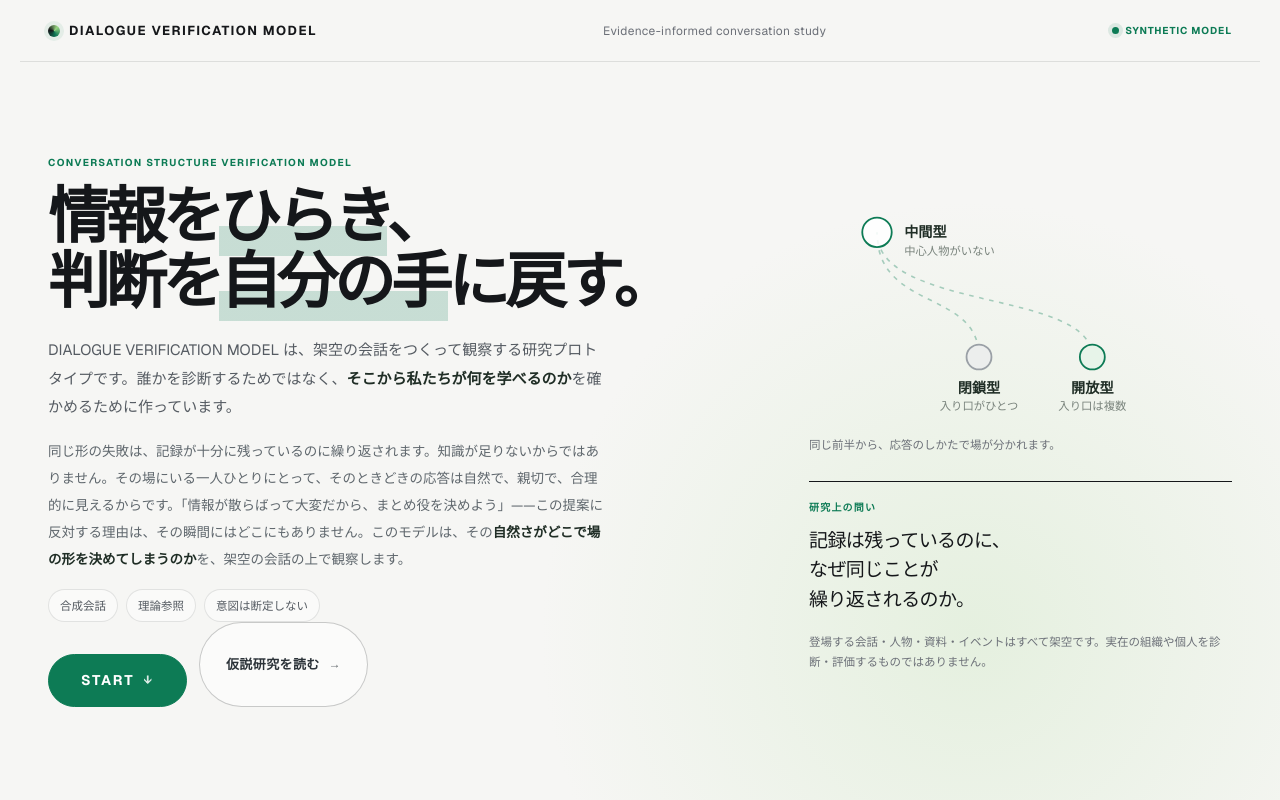
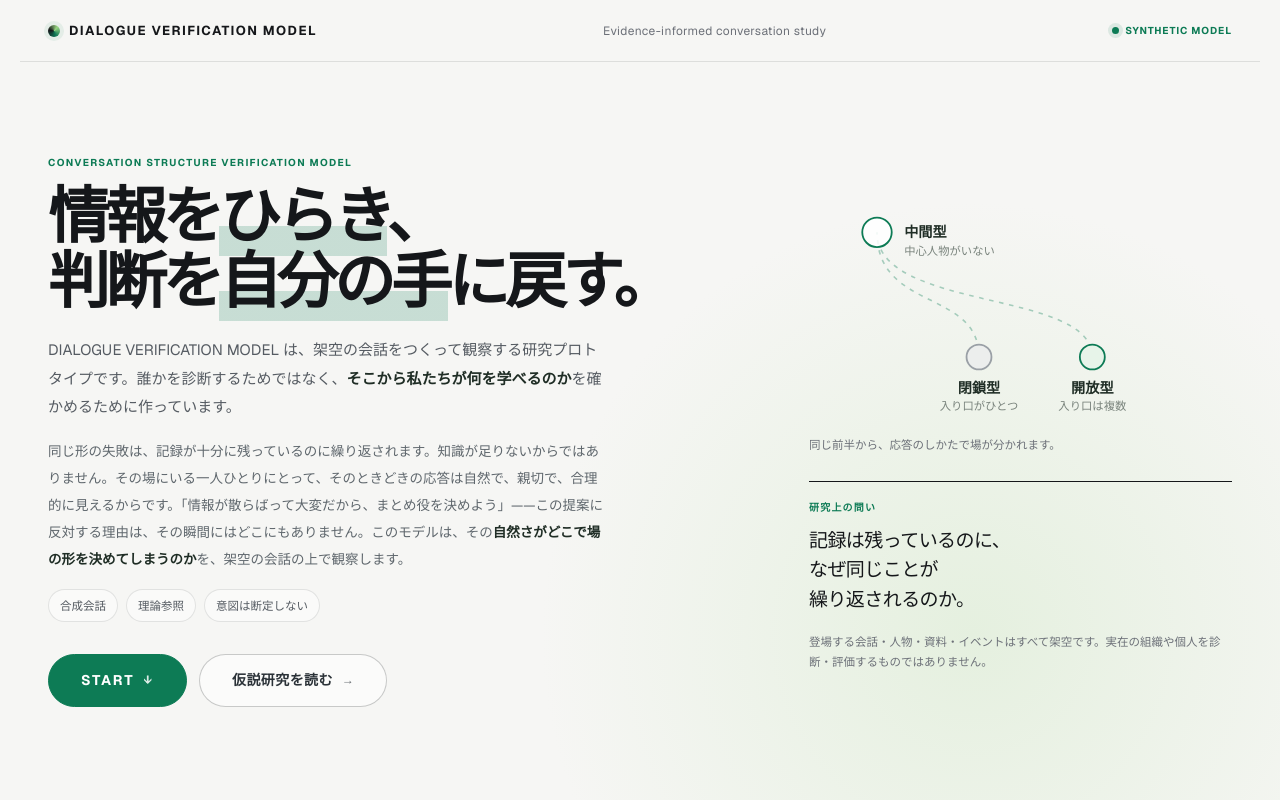
Before and after one commit to HFOT/dialogue-verification-model, a Next.js app: page / in a window 1280 px wide. Shown: the top 800 px of the page. Built offline with nearby package versions, Linux system fonts and the light colour scheme.

Commit message:
fix: 2つのCTAボタンの高さ・余白のずれを解消（margin-topを行単位に統一）

```diff
--- a/app/globals.css
+++ b/app/globals.css
@@ -238,14 +238,16 @@
 }
 
 /* スタート画面：ヒーローを1画面目にして、START で会話画面へ */
-.hero-start{display:inline-flex;align-items:center;gap:9px;margin-top:26px;border:1px solid var(--green);border-radius:999px;background:var(--green);padding:13px 26px;color:#fff;font-size:13px;font-weight:700;letter-spacing:.14em;cursor:pointer;transition:transform .18s ease,box-shadow .18s ease}
+.hero-cta-row{margin-top:26px}
+.hero-start{display:inline-flex;align-items:center;gap:9px;border:1px solid var(--green);border-radius:999px;background:var(--green);padding:13px 26px;color:#fff;font-size:13px;font-weight:700;letter-spacing:.14em;cursor:pointer;transition:transform .18s ease,box-shadow .18s ease}
 .hero-start:hover{transform:translateY(-1px);box-shadow:0 10px 24px rgba(13,123,85,.24)}
 .hero-start i{font-style:normal;font-size:12px;opacity:.85}
 @media(min-width:801px){
   .site-shell .hero{min-height:calc(100vh - 62px);align-content:center;padding-top:0;padding-bottom:0}
 }
 @media(max-width:800px){
-  .hero-start{width:100%;justify-content:center;margin-top:22px}
+  .hero-cta-row{margin-top:22px}
+  .hero-start,.hero-paper{width:100%;justify-content:center}
 }
 
 /* START で会話ビューへ切り替え。1ページで完結させ、スクロールで移動しない */
@@ -281,7 +283,8 @@
   .site-shell .lead{max-width:560px;margin-top:22px;font-size:15px}
   .site-shell .hero-aside{align-self:center;padding-top:0;border-top:0}
   .site-shell .hero-aside>p{margin-top:0}
-  .site-shell .hero-start{margin-top:32px;padding:15px 32px;font-size:14px}
+  .site-shell .hero .hero-cta-row{margin-top:32px}
+  .site-shell .hero-start,.site-shell .hero-paper{padding:15px 32px;font-size:14px}
 }
 .hero-aside>p{border-top:1px solid var(--ink);padding-top:18px}
 @media(max-width:800px){
```
